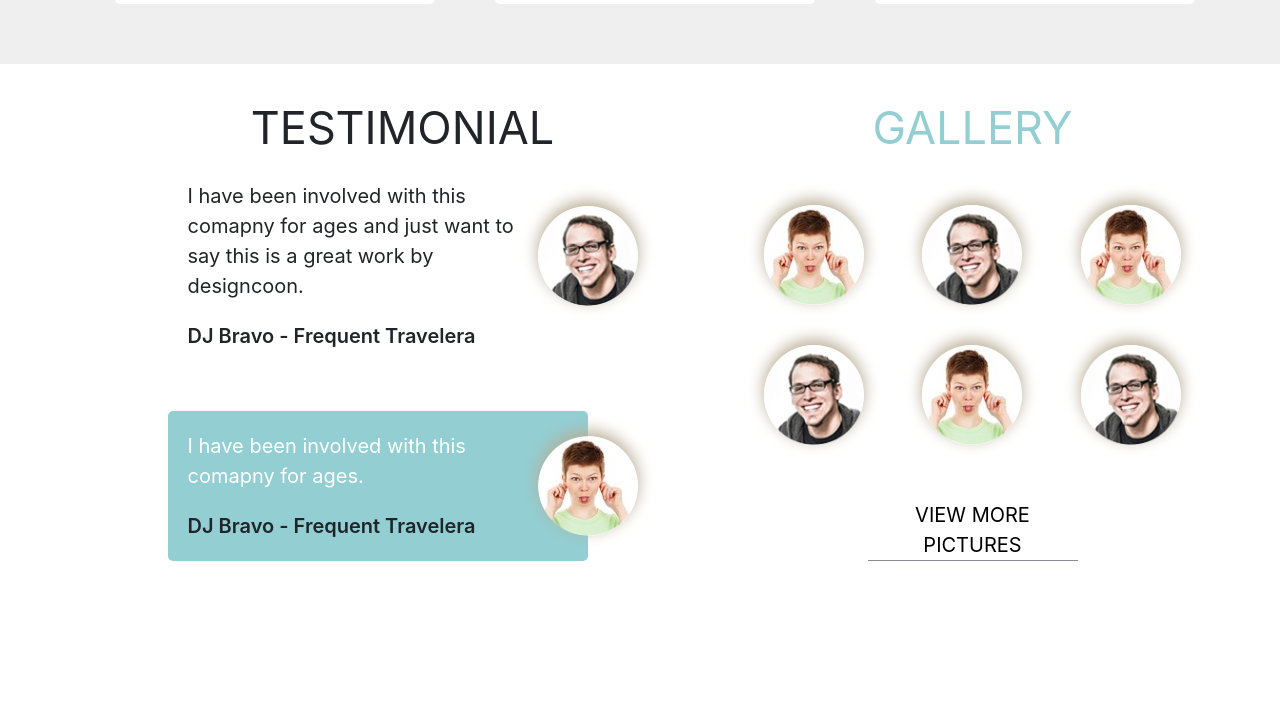
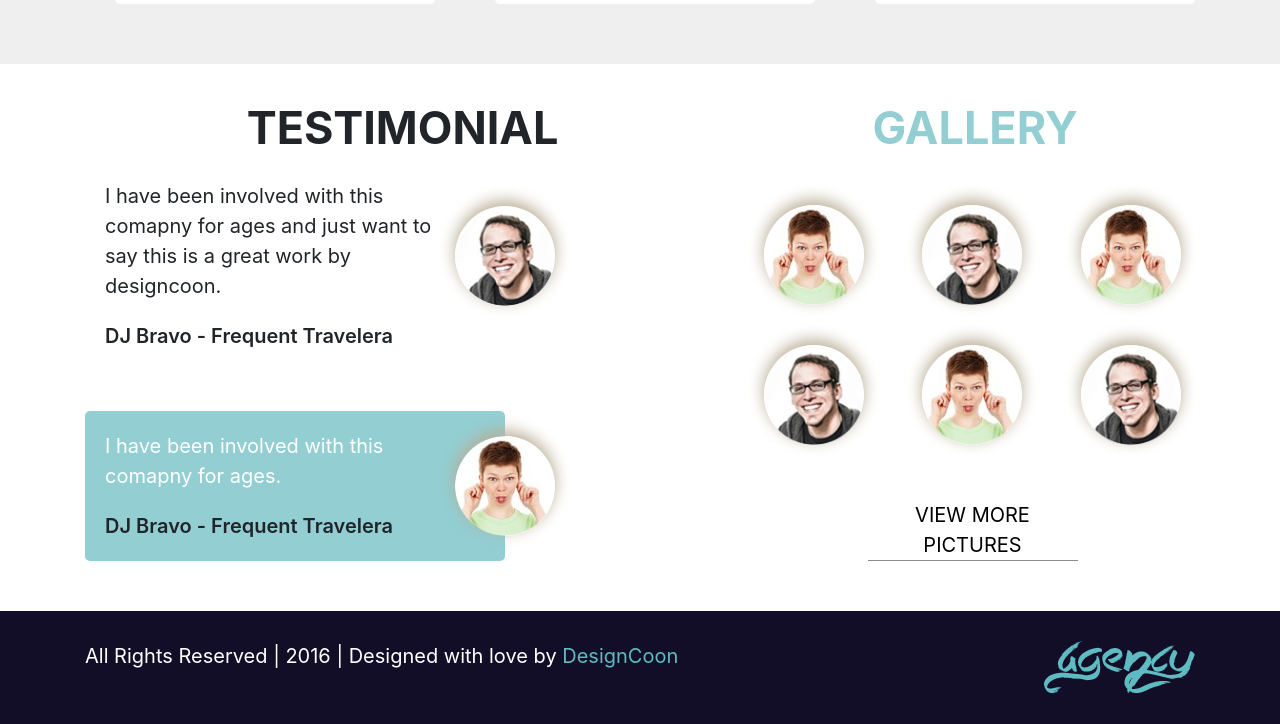
Before and after one commit to OlgaIgorevna/practice_bootstrap, a plain HTML site: page index.html in a window 1280 px wide. Shown: the part 1938-2662 px from the top of the page. Before the commit the page ends 2549 px from the top, so only its background shows below. Drawn offline with Linux system fonts and the light colour scheme.

Commit message:
footer готов

```diff
--- a/css/style.css
+++ b/css/style.css
@@ -50,7 +50,7 @@
   line-height: 0.9;
 }
 
-.title .highlight {
+.highlight {
   color: #5dbbc1;
 }
 
@@ -236,6 +236,7 @@ header .request button {
   text-transform: uppercase;
   font-size: 45px;
   text-align: center;
+  font-weight: 700;
 }
 
 .review .item {
@@ -294,9 +295,10 @@ header .request button {
 .gallery .title {
   text-transform: uppercase;
   font-size: 45px;
+  font-weight: 700;
   color: #93ced3;
   margin: 0 auto;
-  width:200px;
+  width: 200px;
 }
 
 .gallery .item {
@@ -306,15 +308,18 @@ header .request button {
   margin-bottom: 40px;
   box-shadow: 0 -5px 16px #b8ac93;
 }
-.gallery .item img{
+
+.gallery .item img {
   width: 100px;
-  height:100px;
+  height: 100px;
 }
+
 .gallery .row.picture .wrap .item {
   margin-left: auto;
   margin-right: auto;
 }
-.gallery button.more{
+
+.gallery button.more {
   display: block;
   text-transform: uppercase;
   width: 210px;
@@ -325,6 +330,21 @@ header .request button {
   border-bottom: 1px solid #8b8a90;
   background-color: transparent;
 }
+
+.footer {
+  padding: 30px 0;
+  background: #130e27;
+  color: white;
+  font-size: 20px;
+  text-align: center;
+}
+
+.footer .logo {
+  text-align: center;
+  margin-top: 20px;
+}
+
+
 
 @media(min-width: 576px) {
   header .main-part .article .text {
@@ -393,7 +413,17 @@ header .request button {
   header .request button {
     width: 200px;
   }
+  .footer .logo {
+    text-align: right;
+  }
+  .footer {
+    text-align: left;
+  }
 
+
+.footer .logo {
+  margin-top: 0;
+}
 }
 
 @media (min-width: 992px) {
@@ -466,6 +496,9 @@ header .request button {
   .price .item button {
     width: 200px;
   }
+  .review .item {
+    margin-left: 0;
+  }
 
 }
 
--- a/index.html
+++ b/index.html
@@ -269,12 +269,26 @@
         <button class="more">
           view more pictures
         </button>
-
       </div>
     </div>
   </div>
 
+<footer>
+  <div class="container-fluid footer">
+    <div class="container">
+     <div class="row">
+       <div class="col-12 col-md-8">
+        All Rights Reserved |  2016  |  Designed with love by <span class="highlight"> DesignCoon</span>
+      </div>
+      <div class="col-12 col-md-4 logo">
+        <img src="img/logo-2.png">
+      </div>
+     </div>
 
+    </div>
+  </div>
+
+</footer>
 
 </body>
 
```
Also changed, not shown: img/logo-2.png (added).
